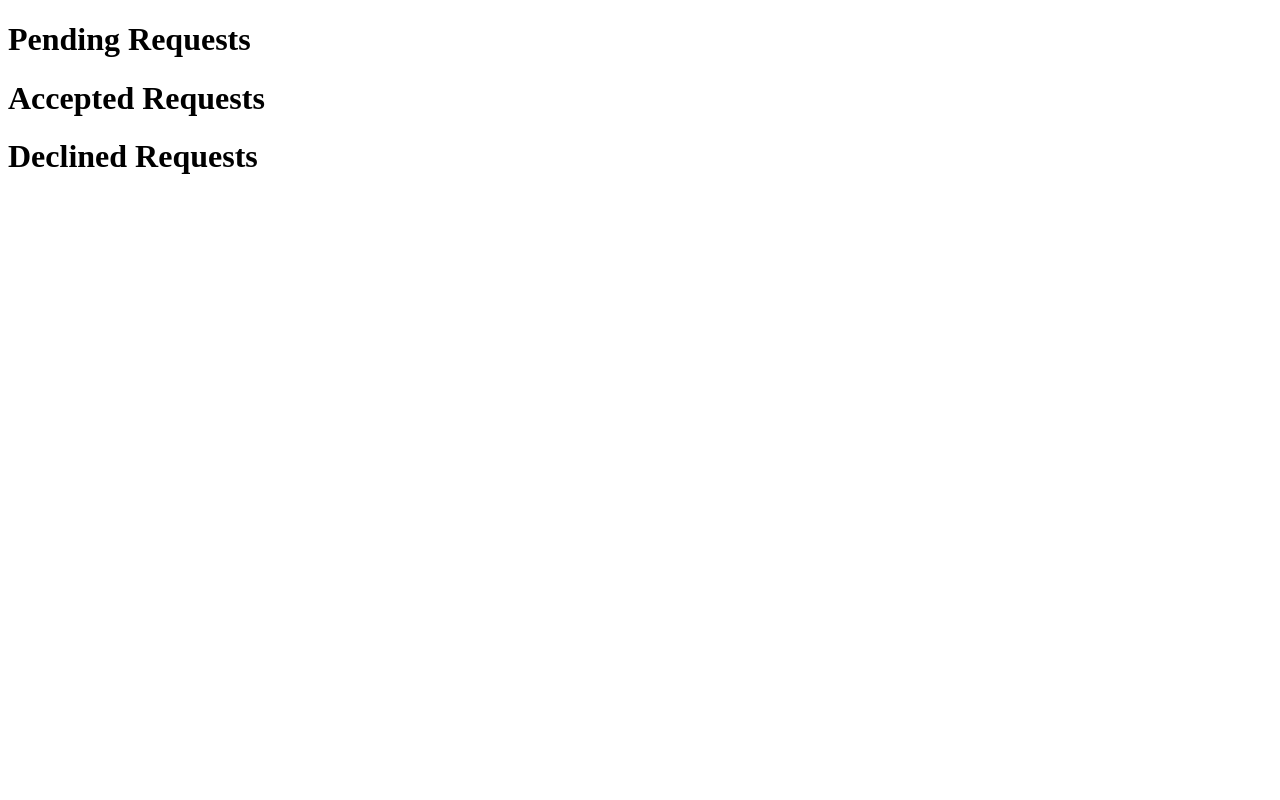
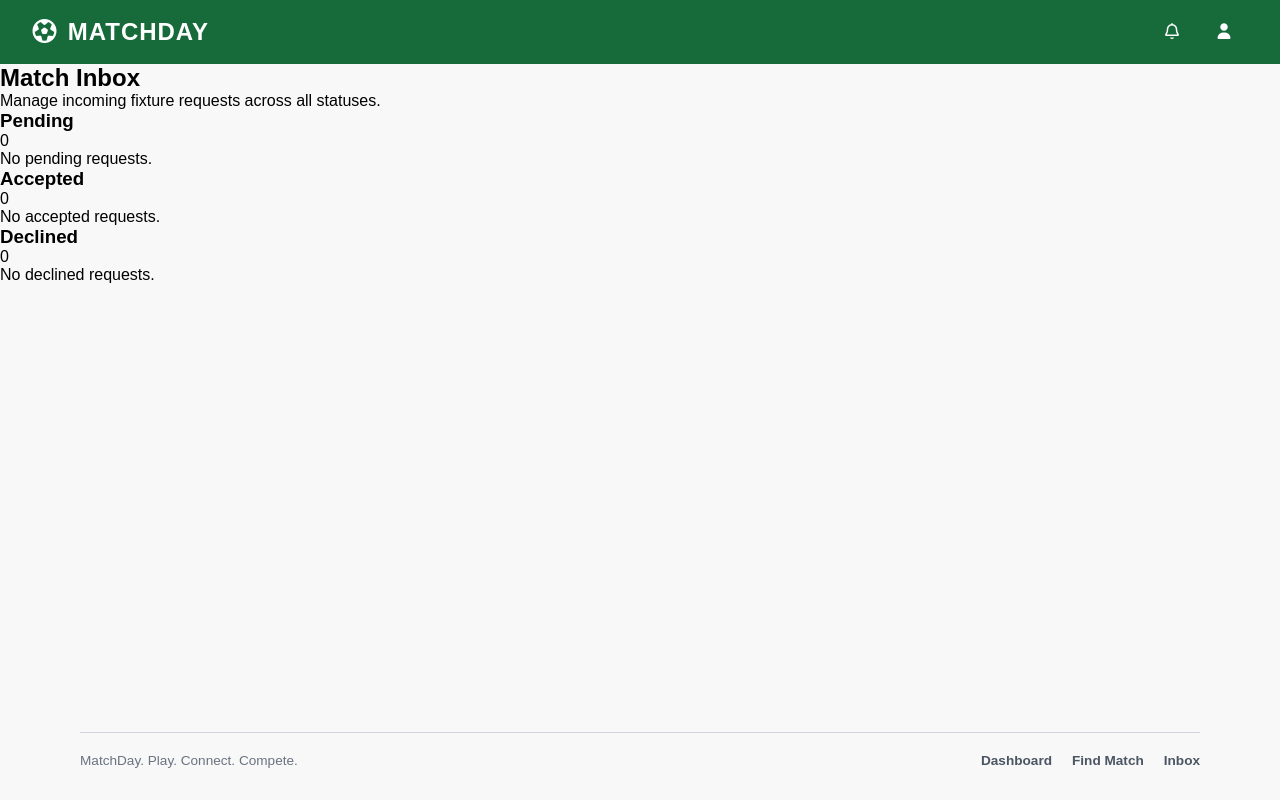
Before and after one commit to philipkasumbi/matchday, a Flask app: page /inbox in a window 1280 px wide. Run offline with Flask 3, Linux system fonts and the light colour scheme; a user stored in the database is signed in; tables that the repository leaves empty hold one stand-in row (values such as "Sample post").

Commit message:
feat(inbox): add 3-column incoming request management and match acceptance flow

```diff
--- a/templates/inbox.html
+++ b/templates/inbox.html
@@ -1,45 +1,139 @@
-<!DOCTYPE html>
+<!doctype html>
 <html lang="en">
   <head>
-    <meta charset="UTF-8">
-    <title>Inbox</title>
+    <meta charset="utf-8">
+    <meta name="viewport" content="width=device-width, initial-scale=1">
+    <title>Dashboard</title>
+    <link rel="stylesheet" href="{{ url_for('static', filename='style.css') }}">
+     <link rel="stylesheet" href="https://cdnjs.cloudflare.com/ajax/libs/font-awesome/7.3.1/css/all.min.css" integrity="sha512-..." crossorigin="anonymous" referrerpolicy="no-referrer" />
   </head>
   <body>
 
-<h1>Pending Requests</h1>
+<nav>
+  <div class="nav-brand">
+    <i class="fa-regular fa-futbol"></i>
+    <a href="{{ url_for('home') }}" class="brand">MATCHDAY</a>
+  </div>
+  <div>
+    <ul>
+      <li><a href="#"><i class="fa-regular fa-bell"></i></a></li>
+      <li><a href="#"><i class="fa-solid fa-user"></i></a></li>
+    </ul>
+  </div>
+
+</nav>
+
+
+<main class="inbox-board-wrapper">
+  <div class="inbox-header">
+    <h2>Match Inbox</h2>
+    <p>Manage incoming fixture requests across all statuses.</p>
+  </div>
+
+  <div class="inbox-board">
+    <!-- Column 1: Pending -->
+    <section class="inbox-col">
+      <div class="inbox-col-head">
+        <h3>Pending</h3>
+        <span class="col-count">{{ pending_requests|length }}</span>
+      </div>
+
+      {% if pending_requests %}
         {% for request in pending_requests %}
-<div>
-    <p>Request ID: {{ request.match_request_id }}</p>
-    <p>Team: {{ request.requesting_team }}</p>
-    <p>Status: {{ request.status }}</p>
-    <p>Message: {{ request.message }}</p>
+          <div class="inbox-item">
+            <div class="inbox-item-top">
+              <strong>{{ request.requesting_team }}</strong>
+              <span class="inbox-id">#{{ request.match_request_id }}</span>
+            </div>
+
+            {% if request.message %}
+              <p class="inbox-msg">{{ request.message }}</p>
+            {% endif %}
+
+            <div class="inbox-item-foot">
+              <span class="status-tag">{{ request.status }}</span>
               <form action="{{ url_for('accept_match', request_id=request.match_request_id) }}" method="POST">
-    <button type="submit">Accept</button>
+                <button type="submit" class="btn-inbox-accept">Accept</button>
               </form>
-      <br>  <br>
+            </div>
           </div>
         {% endfor %}
+      {% else %}
+        <p class="empty-note">No pending requests.</p>
+      {% endif %}
+    </section>
 
-<h1>Accepted Requests</h1>
+    <!-- Column 2: Accepted -->
+    <!-- Column 2: Accepted -->
+    <section class="inbox-col">
+      <div class="inbox-col-head">
+        <h3>Accepted</h3>
+        <span class="col-count">{{ accepted_requests|length }}</span>
+      </div>
+
+      {% if accepted_requests %}
         {% for request in accepted_requests %}
-<div>
-    <p>Request ID: {{ request.match_request_id }}</p>
-    <p>Team: {{ request.requesting_team }}</p>
-    <p>Status: {{ request.status }}</p>
-    <p>Message: {{ request.message }}</p>
+          <div class="inbox-item">
+            <div class="inbox-item-top">
+              <strong>{{ request.requesting_team }}</strong>
+              <span class="inbox-id">#{{ request.match_request_id }}</span>
+            </div>
 
+            {% if request.message %}
+              <p class="inbox-msg">{{ request.message }}</p>
+            {% endif %}
+
+            <div class="inbox-item-foot">
+              <span class="status-tag status-accepted">{{ request.status }}</span>
+            </div>
           </div>
         {% endfor %}
+      {% else %}
+        <p class="empty-note">No accepted requests.</p>
+      {% endif %}
+    </section>
 
-<h1>Declined Requests</h1>
+    <!-- Column 3: Declined -->
+    <section class="inbox-col">
+      <div class="inbox-col-head">
+        <h3>Declined</h3>
+        <span class="col-count">{{ declined_requests|length }}</span>
+      </div>
+
+      {% if declined_requests %}
         {% for request in declined_requests %}
-<div>
-    <p>Request ID: {{ request.match_request_id }}</p>
-    <p>Team: {{ request.requesting_team }}</p>
-    <p>Status: {{ request.status }}</p>
-    <p>Message: {{ request.message }}</p>
+          <div class="inbox-item">
+            <div class="inbox-item-top">
+              <strong>{{ request.requesting_team }}</strong>
+              <span class="inbox-id">#{{ request.match_request_id }}</span>
+            </div>
+
+            {% if request.message %}
+              <p class="inbox-msg">{{ request.message }}</p>
+            {% endif %}
+
+            <div class="inbox-item-foot">
+              <span class="status-tag">{{ request.status }}</span>
+            </div>
           </div>
         {% endfor %}
+      {% else %}
+        <p class="empty-note">No declined requests.</p>
+      {% endif %}
+    </section>
+  </div>
 
+</main>
+
+  <footer class="site-footer">
+  <div class="footer-inner">
+    <p>MatchDay. Play. Connect. Compete.</p>
+    <div class="footer-links">
+      <a href="{{ url_for('home') }}">Dashboard</a>
+      <a href="{{ url_for('search_posts') }}">Find Match</a>
+      <a href="{{ url_for('inbox') }}">Inbox</a>
+    </div>
+  </div>
+</footer>
   </body>
 </html>
```
Lines whose indentation alone changed are shown as unchanged.
